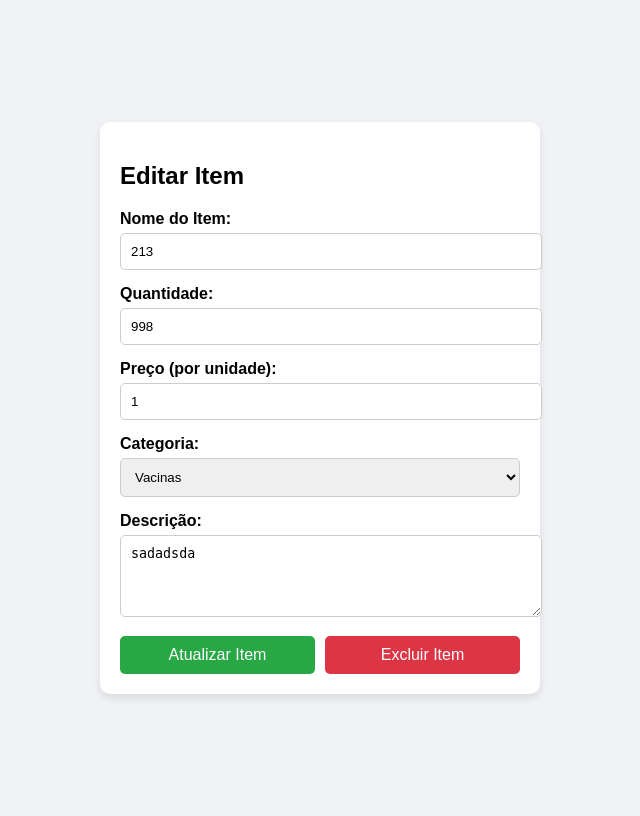
After one commit to femrtins/petshop_gestaoprojetos, a Flask app: page /edit_stock/5 in a window 1280 px wide. The commit adds this page. Shown: the whole page, without its empty margins (320-960 px from the left). Run offline with Flask 3, Linux system fonts and the light colour scheme.

Commit message:
Add files via upload

```diff
--- a/Estoque/app.py
+++ b/Estoque/app.py
@@ -9,10 +9,17 @@ def index():
 
 @app.route("/stock_add")
 def stock_add_page():
+    if not checkUser():
+        return redirect('/')
+
     return render_template('stock_add.html')
 
 @app.route("/submit-stock", methods=['POST'])
 def submit_stock():
+
+    if not checkUser():
+        return redirect('/')
+
     #   Recuperando os dados do formulario
     name = request.form.get('item-name')
     quantity = request.form.get('quantity')
@@ -29,13 +36,66 @@ def submit_stock():
 
     db.add_to_stock(name, quantity, price, category, description)
 
-    return redirect("/")
+    return redirect("/stock")
 
 @app.route("/stock")
 def stock_view():
+
+    if not checkUser():
+        return redirect('/')
+
     data = db.fetch_data_dic()
     return render_template("stock.html", data=data)
 
-@app.route("/editar_item/<int:item_id>")
+
+@app.route("/edit_stock/<int:item_id>", methods=['GET'])
 def editar_item(item_id):
-    return render_template("index.html")
+
+    if not checkUser():
+        return redirect('/')
+
+    data = db.fetch_data_by_id(item_id)
+    data = db.item_to_dic(data)
+
+    return render_template("edit_stock.html", item_data=data)
+
+
+@app.route('/update-stock', methods=['POST'])
+def update_stock():
+
+    if not checkUser():
+        return redirect('/')
+
+    data = {
+        'id': request.form['item-id'],
+        'Nome': request.form['item-name'],
+        'qnt': int(request.form['quantity']),
+        'preco': float(request.form['price']),
+        'categoria': request.form['category'],
+        'descricao': request.form['description']
+    }
+
+    db.edit_by_id(data)
+
+
+    return redirect('/stock')
+
+@app.route('/delete-item/<int:item_id>', methods=['GET'])
+def delete_stock(item_id):
+
+    if not checkUser():
+        return redirect('/')
+
+    db.remove_item(item_id)
+
+    return redirect('/stock')
+
+
+def checkUser():
+    '''
+
+    Checar se o usuario é permitido entrar na pagina.
+
+    '''
+
+    return True
--- a/Estoque/db.py
+++ b/Estoque/db.py
@@ -15,6 +15,8 @@ def create_table_stock():
                         CATEGORIA TEXT,
                         DESCRICAO TEXT
                                                             );""")
+
+        con.commit()
     except:
         print("erro ao criar a tabela de estoque")
 
@@ -58,4 +60,40 @@ def process_data(data):
 def fetch_data_dic():
     return process_data(fetch_data())
 
+def fetch_data_by_id(id: int):
+    cur.execute(f"SELECT * FROM STOCK WHERE PK_ID= {id};")
+
+
+    raw_data = cur.fetchall()
+
+    return (raw_data[0])
+
+def item_to_dic(item):
+    dic_data = {    "id":        item[0],
+                    "Nome":      item[1],
+                    "qnt":       item[2],
+                    "preco":     item[3],
+                    "categoria": item[4],
+                    "descricao": item[5]
+                    }
+
+    return dic_data
+
+
+def edit_by_id(item):
+    cur.execute(f"UPDATE STOCK SET NOME = '{item['Nome']}', \
+                QUANTIDADE_DISPONIVEL = {item['qnt']}, \
+                PRECO = {item['preco']}, \
+                CATEGORIA = '{item['categoria']}',\
+                DESCRICAO = '{item['descricao']}'\
+                WHERE PK_ID = {item['id']}")
+
+    con.commit()
+
+
+def remove_item(item):
+    cur.execute(f"DELETE FROM STOCK WHERE PK_ID = {item};")
+
+    con.commit()
+
 create_table_stock()
--- /dev/null
+++ b/Estoque/templates/edit_stock.html
@@ -0,0 +1,115 @@
+<!DOCTYPE html>
+<html lang="pt-BR">
+<head>
+    <meta charset="UTF-8">
+    <meta name="viewport" content="width=device-width, initial-scale=1.0">
+    <title>Editar Item</title>
+    <style>
+        body {
+            font-family: Arial, sans-serif;
+            background-color: #f0f2f5;
+            display: flex;
+            justify-content: center;
+            align-items: center;
+            height: 100vh;
+        }
+        .form-container {
+            width: 400px;
+            padding: 20px;
+            background: #fff;
+            box-shadow: 0 4px 8px rgba(0, 0, 0, 0.1);
+            border-radius: 10px;
+        }
+        .form-group {
+            margin-bottom: 15px;
+        }
+        label {
+            font-weight: bold;
+        }
+        input, textarea, select {
+            width: 100%;
+            padding: 10px;
+            margin-top: 5px;
+            border-radius: 5px;
+            border: 1px solid #ccc;
+        }
+        .button-group {
+            display: flex;
+            gap: 10px;
+        }
+        button {
+            flex: 1;
+            padding: 10px;
+            color: #fff;
+            border: none;
+            border-radius: 5px;
+            cursor: pointer;
+            font-size: 16px;
+        }
+        .update-btn {
+            background-color: #28a745;
+        }
+        .update-btn:hover {
+            background-color: #218838;
+        }
+        .delete-btn {
+            background-color: #dc3545;
+        }
+        .delete-btn:hover {
+            background-color: #c82333;
+        }
+    </style>
+</head>
+<body>
+
+    <div class="form-container">
+        <h2>Editar Item</h2>
+        <form id="edit-stock-form" action="/update-stock" method="POST">
+            <input type="hidden" name="item-id" value="{{ item_data['id'] }}">
+            <div class="form-group">
+                <label for="item-name">Nome do Item:</label>
+                <input type="text" id="item-name" name="item-name" value="{{ item_data['Nome'] }}" required>
+            </div>
+            <div class="form-group">
+                <label for="quantity">Quantidade:</label>
+                <input type="number" id="quantity" name="quantity" min="0" value="{{ item_data['qnt'] }}" required>
+            </div>
+            <div class="form-group">
+                <label for="price">Preço (por unidade):</label>
+                <input type="number" id="price" name="price" step="0.01" value="{{ item_data['preco'] }}" required>
+            </div>
+            <div class="form-group">
+                <label for="category">Categoria:</label>
+                <select id="category" name="category">
+                    <option value="vacinas" {% if item_data['categoria'] == 'vacinas' %}selected{% endif %}>Vacinas</option>
+                    <option value="medicamentos" {% if item_data['categoria'] == 'medicamentos' %}selected{% endif %}>Medicamentos</option>
+                    <option value="racao" {% if item_data['categoria'] == 'racao' %}selected{% endif %}>Ração</option>
+                    <option value="brinquedos" {% if item_data['categoria'] == 'brinquedos' %}selected{% endif %}>Brinquedos</option>
+                    <option value="cosmeticos" {% if item_data['categoria'] == 'cosmeticos' %}selected{% endif %}>Cosméticos e Higiene</option>
+                    <option value="acessorios" {% if item_data['categoria'] == 'acessorios' %}selected{% endif %}>Acessórios</option>
+                    <option value="outros" {% if item_data['categoria'] == 'outros' %}selected{% endif %}>Outros</option>
+                </select>
+            </div>
+            <div class="form-group">
+                <label for="description">Descrição:</label>
+                <textarea id="description" name="description" rows="4">{{ item_data['descricao'] }}</textarea>
+            </div>
+            <div class="button-group">
+                <button type="submit" class="update-btn">Atualizar Item</button>
+                <button type="button" class="delete-btn" onclick="confirmDelete()">Excluir Item</button>
+            </div>
+        </form>
+    </div>
+
+    <script>
+        function confirmDelete() {
+            const confirmAction = confirm("Você tem certeza que deseja excluir este item? (Isso excluira todas as entradas desse item no estoque)");
+            if (confirmAction) {
+                const itemId = document.querySelector('input[name="item-id"]').value;
+                window.location.href = `/delete-item/${itemId}`;
+            }
+        }
+    </script>
+
+</body>
+</html>
```
Also changed, not shown: Estoque/automated_templates.py (+28 -3 lines), Estoque/templates/stock.html (+37 -22 lines), Estoque/data.db.
